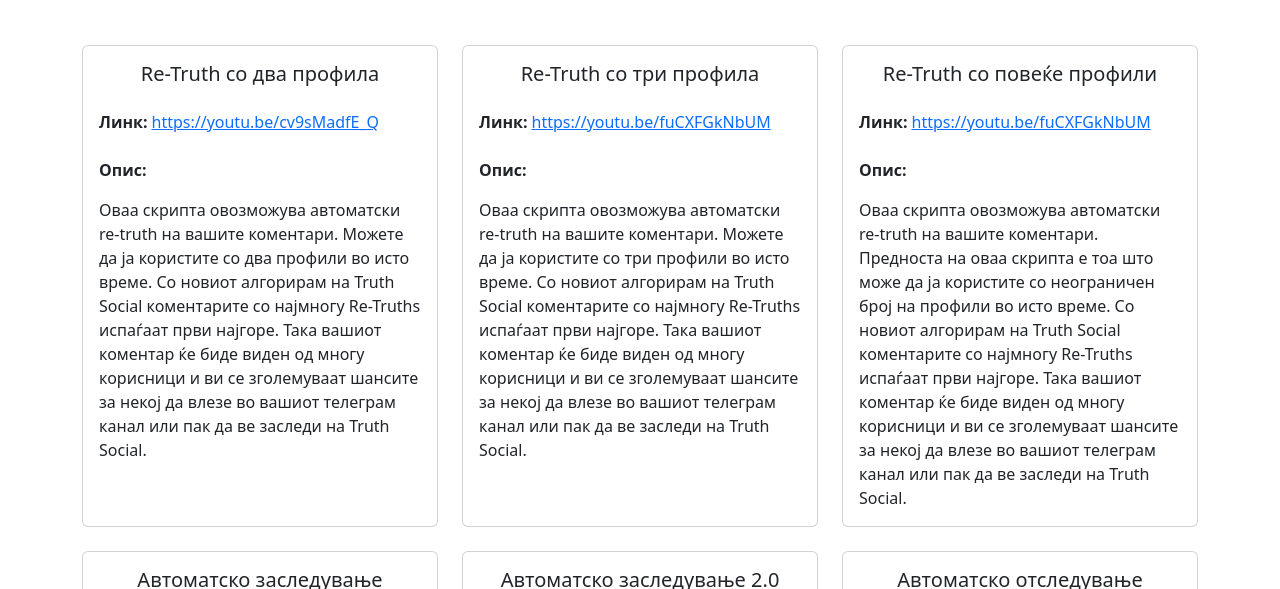
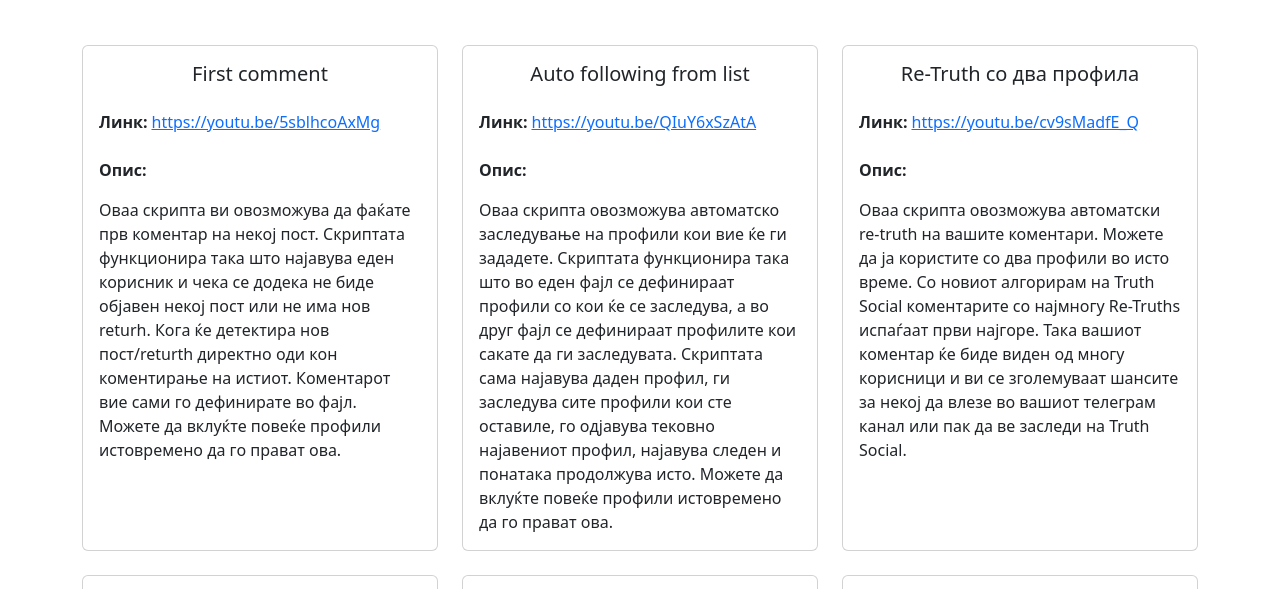
Before and after one commit to truth-scripts/TruthWeb, a plain HTML site: page index.html in a window 1280 px wide. Shown: the part 147-736 px from the top of the page. Drawn offline with nearby package versions, Linux system fonts and the light colour scheme.

Commit message:
follow from list and first comment

```diff
--- a/index.html
+++ b/index.html
@@ -20,6 +20,43 @@
             <a class="d-inline-block ms-3" href="https://t.me/+ZJalWjEXyLE1YjVk" target="_blank">t.me/+ZJalWjEXyLE1YjVk</a>
         </div>
         <div class="row mt-5">
+
+            <div class="col-md-4 mb-4">
+                <div class="card card-custom">
+                    <div class="card-body">
+                        <div class="d-flex flex-column align-items-center">
+                            <h5 class="card-title text-center">First comment</h5>
+                        </div>
+                        <div class="d-flex mt-3">
+                            <p class="d-inline-block fw-bold">Линк: </p>
+                            <a href="https://youtu.be/5sblhcoAxMg" target="_blank" class="card-link d-inline-block ms-1">https://youtu.be/5sblhcoAxMg</a>
+                        </div>
+                        <div>
+                            <p class="d-inline-block fw-bold mt-2">Опис: </p>
+                            <p class="card-text">Оваа скрипта ви овозможува да фаќате прв коментар на некој пост. Скриптата функционира така што најавува еден корисник и чека се додека не биде објавен некој пост или не има нов returh. Кога ќе детектира нов пост/returth директно оди кон коментирање на истиот. Коментарот вие сами го дефинирате во фајл. Можете да вклуќте повеќе профили истовремено да го прават ова.</p>
+                        </div>
+                    </div>
+                </div>
+            </div>
+
+            <div class="col-md-4 mb-4">
+                <div class="card card-custom">
+                    <div class="card-body">
+                        <div class="d-flex flex-column align-items-center">
+                            <h5 class="card-title text-center">Auto following from list</h5>
+                        </div>
+                        <div class="d-flex mt-3">
+                            <p class="d-inline-block fw-bold">Линк: </p>
+                            <a href="https://youtu.be/QIuY6xSzAtA" target="_blank" class="card-link d-inline-block ms-1">https://youtu.be/QIuY6xSzAtA</a>
+                        </div>
+                        <div>
+                            <p class="d-inline-block fw-bold mt-2">Опис: </p>
+                            <p class="card-text">Оваа скрипта овозможува автоматско заследување на профили кои вие ќе ги зададете. Скриптата функционира така што во еден фајл се дефинираат профили со кои ќе се заследува, а во друг фајл се дефинираат профилите кои сакате да ги заследувата. Скриптата сама најавува даден профил, ги заследува сите профили кои сте оставиле, го одјавува тековно најавениот профил, најавува следен и понатака продолжува исто. Можете да вклуќте повеќе профили истовремено да го прават ова.</p>
+                        </div>
+                    </div>
+                </div>
+            </div>
+
             <div class="col-md-4 mb-4">
                 <div class="card card-custom">
                     <div class="card-body">
```
